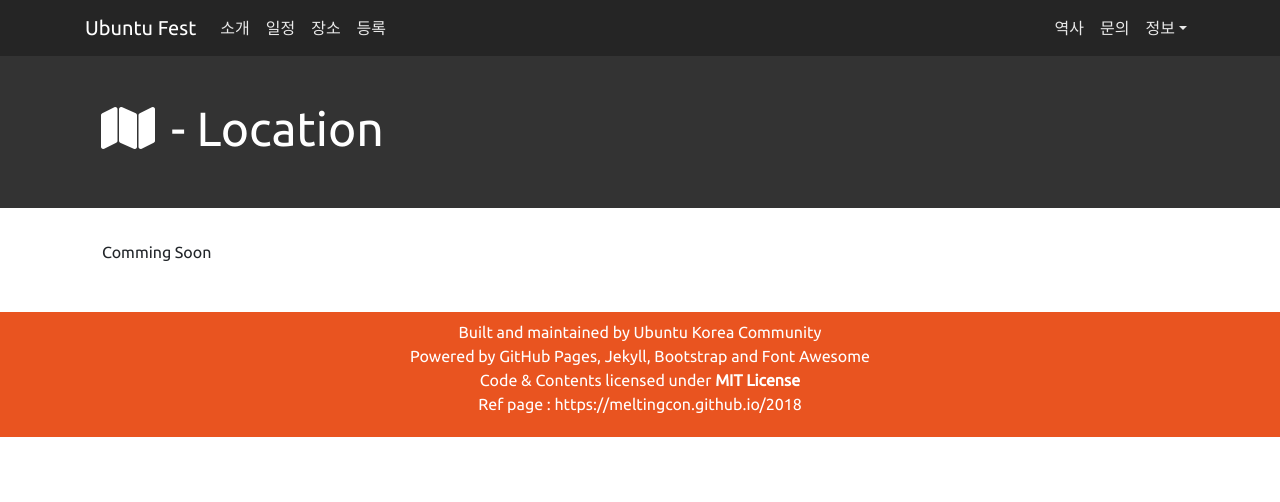
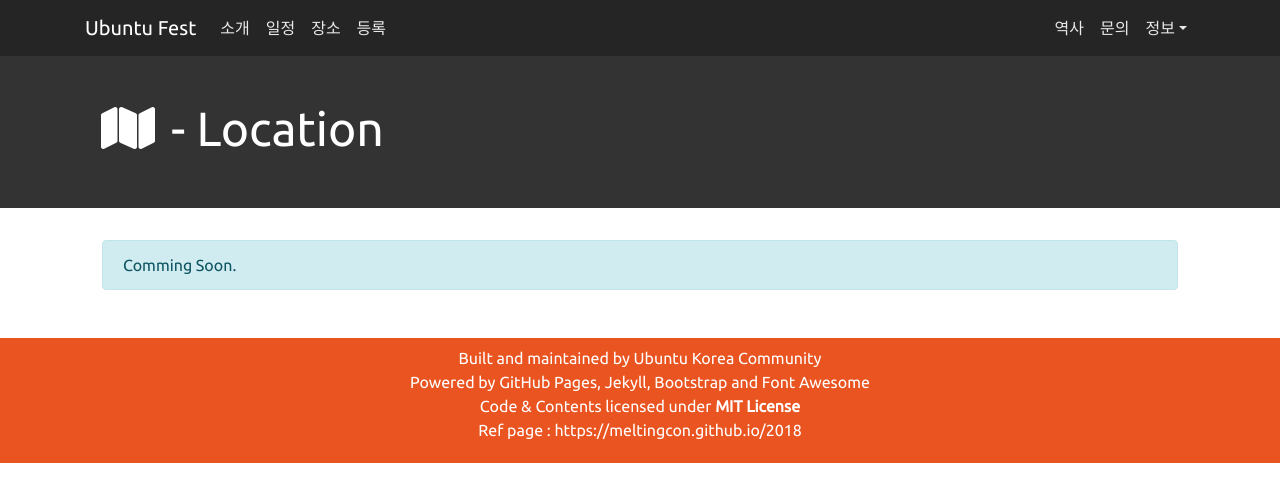
Before and after one commit to ubuntu-kr/ubuntu-fest, a Jekyll site: the page built from nav_location.md, in a window 1280 px wide. Shown: the top 502 px of the page. Built offline with Jekyll 4.4.1, drawn with Linux system fonts in a browser that asks for light colours.

Commit message:
Update nav_location.md

```diff
--- a/nav_location.md
+++ b/nav_location.md
@@ -12,4 +12,8 @@ permalink: /location/
        &nbsp;
 <h3 style="text-align:center">취봉홀 전경 ▼ </h3>
 <img src="{{ site.baseurl }}/assets/imgs/CNU-spot.jpg" style="width:100%">
---> Comming Soon
+-->
+
+<div class="alert alert-info" role="alert">
+  Comming Soon.
+</div>
```
